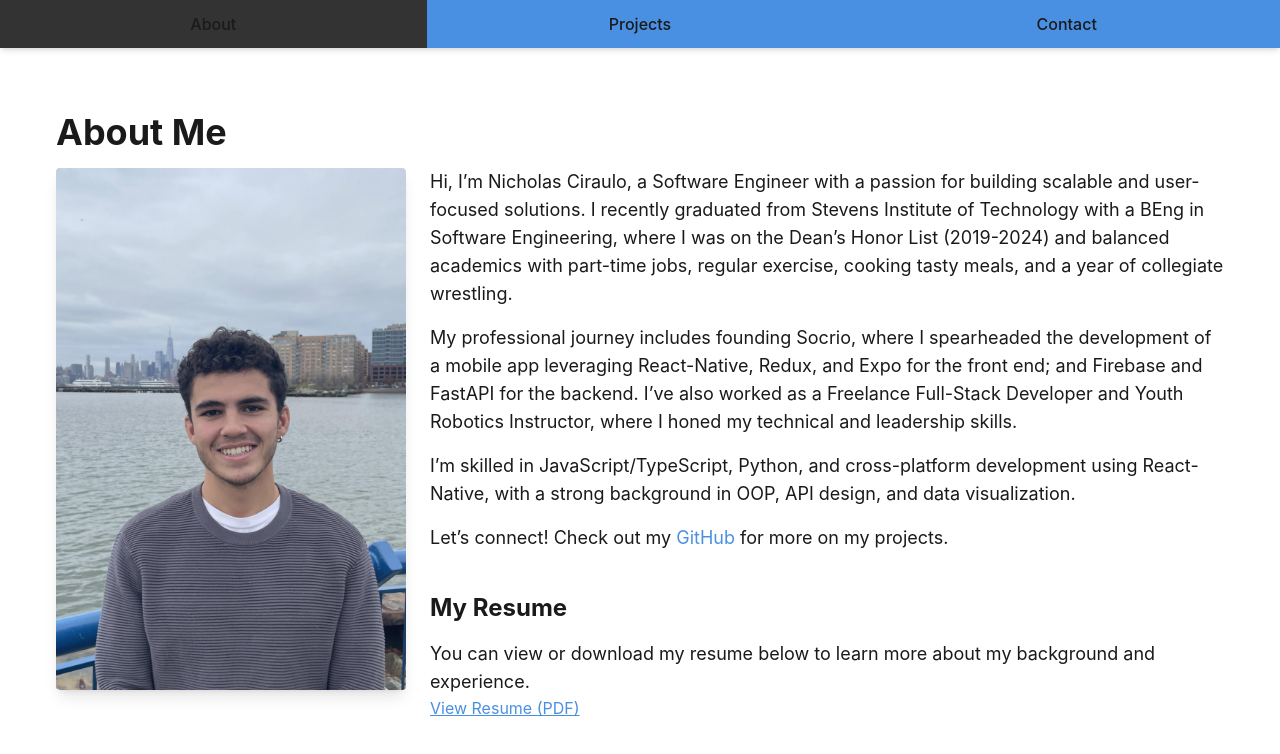
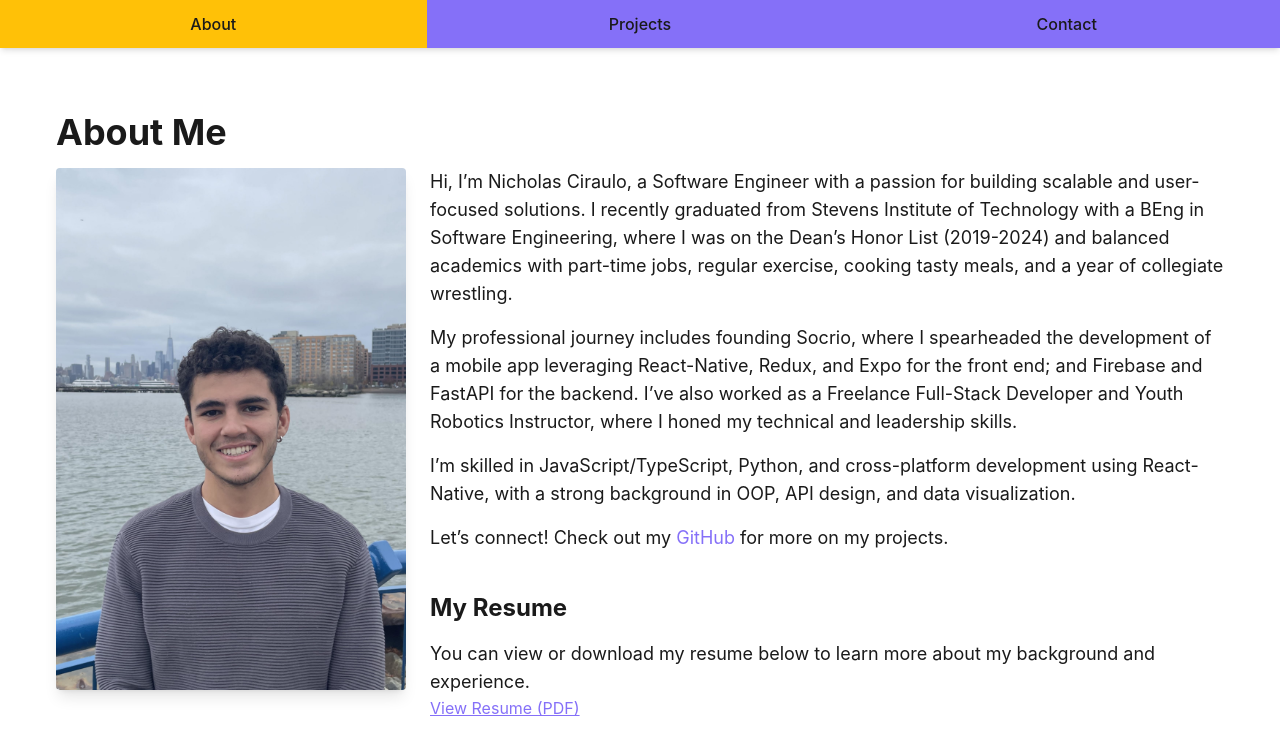
Before and after one commit to nickopicz/Portfolio, a Next.js app: page /about in a window 1280 px wide. Shown: the top 754 px of the page. Built offline with nearby package versions, Linux system fonts and the light colour scheme.

Commit message:
made tab bar look nicer and colors better, and descending order for repos

```diff
--- a/app/api/github/route.js
+++ b/app/api/github/route.js
@@ -28,7 +28,9 @@ export async function GET(req) {
 			},
 		});
 
-		const data = response.data.map((repo) => ({
+		const data = response.data
+			.sort((a, b) => new Date(b.pushed_at) - new Date(a.pushed_at)) // Sort descending by `pushed_at`
+			.map((repo) => ({
 				id: repo.id,
 				name: repo.name,
 				description: repo.description,
--- a/app/components/TabsNavigator.tsx
+++ b/app/components/TabsNavigator.tsx
@@ -25,8 +25,8 @@ const TabsNavigator: React.FC<TabsNavigatorProps> = ({ tabs, links }) => {
 						onClick={() => handleTabClick(links[index])}
 						className={({ selected }) =>
 							selected
-								? 'flex-1 px-4 py-3 text-base font-medium text-[var(--accent-foreground)] bg-neutral hover:bg-neutral-dark bg-accent-blue text-center border-none rounded-none'
-								: 'flex-1 px-4 py-3 text-base font-medium text-[var(--foreground)] hover:bg-neutral-dark text-center border-none rounded-none'
+								? 'flex-1 px-4 py-3 text-base font-medium text-[var(--accent-coral)] bg-accent-coral hover:bg-accent-yellow  text-center border-none rounded-none'
+								: 'flex-1 px-4 py-3 text-base font-medium text-[var(--foreground)] hover:bg-accent-yellow text-center border-none rounded-none'
 						}
 					>
 						{tab}
--- a/app/globals.css
+++ b/app/globals.css
@@ -5,9 +5,9 @@
 :root {
 	--background: #ffffff; /* Minimal light */
 	--foreground: #1a1a1a; /* Dark gray for text */
-	--accent-primary: #4a90e2; /* Modern soft blue */
-	--accent-secondary: #f39c12; /* Subtle orange */
-	--accent-hover: #e74c3c; /* Accent red for hovers */
+	--accent-primary: #8570f8; /* Modern soft blue */
+	--accent-secondary: #1f5e24; /* Subtle orange */
+	--accent-hover: #c924bb; /* Accent red for hovers */
 }
 
 @media (prefers-color-scheme: dark) {
--- a/app/projects/page.tsx
+++ b/app/projects/page.tsx
@@ -44,7 +44,7 @@ const Projects: React.FC = () => {
 					</h2>
 					<p className="text-lg mb-2">
 						A cross-platform social networking app designed to connect local
-						people and short form audio communication, built using modern tools
+						people and short-form audio communication, built using modern tools
 						and frameworks.
 					</p>
 					<ul className="list-disc list-inside text-lg mb-4">
@@ -62,15 +62,23 @@ const Projects: React.FC = () => {
 							React Native's Animated API, Flask REST API
 						</li>
 					</ul>
-					<p className="text-lg">
+					<p className="text-lg mb-4">
 						Socrio demonstrates my ability to build scalable, user-friendly
 						applications with a focus on responsive design and seamless user
 						experiences. I was able to design and implement various features
 						such as voice memo recording, virtual chat rooms, direct messaging,
-						and social media style feed with voting mechanism. The released
-						application was recieved by a niche audience that was satisfied, but
+						and a social media-style feed with a voting mechanism. The released
+						application was received by a niche audience that was satisfied but
 						too small to continue development.
 					</p>
+					<a
+						href="https://socrio.net"
+						target="_blank"
+						rel="noopener noreferrer"
+						className="inline-block bg-accent-blue text-white py-2 px-4 rounded-lg hover:bg--background transition-colors duration-300"
+					>
+						Visit Socrio.net
+					</a>
 				</div>
 
 				{/* GitHub Repositories Section */}
@@ -112,25 +120,6 @@ const Projects: React.FC = () => {
 						</div>
 					)}
 				</div>
-
-				{/* Resume Section */}
-				<div className="mt-12">
-					<h2 className="text-2xl font-bold text-accent-primary mb-4">
-						My Resume
-					</h2>
-					<p className="text-lg mb-2">
-						You can view or download my resume below to learn more about my
-						background and experience.
-					</p>
-					<a
-						href="/resume.pdf"
-						target="_blank"
-						rel="noopener noreferrer"
-						className="text-accent-primary hover:text-accent-secondary underline"
-					>
-						View Resume (PDF)
-					</a>
-				</div>
 			</div>
 		</div>
 	);
```
Lines whose indentation alone changed are shown as unchanged.
